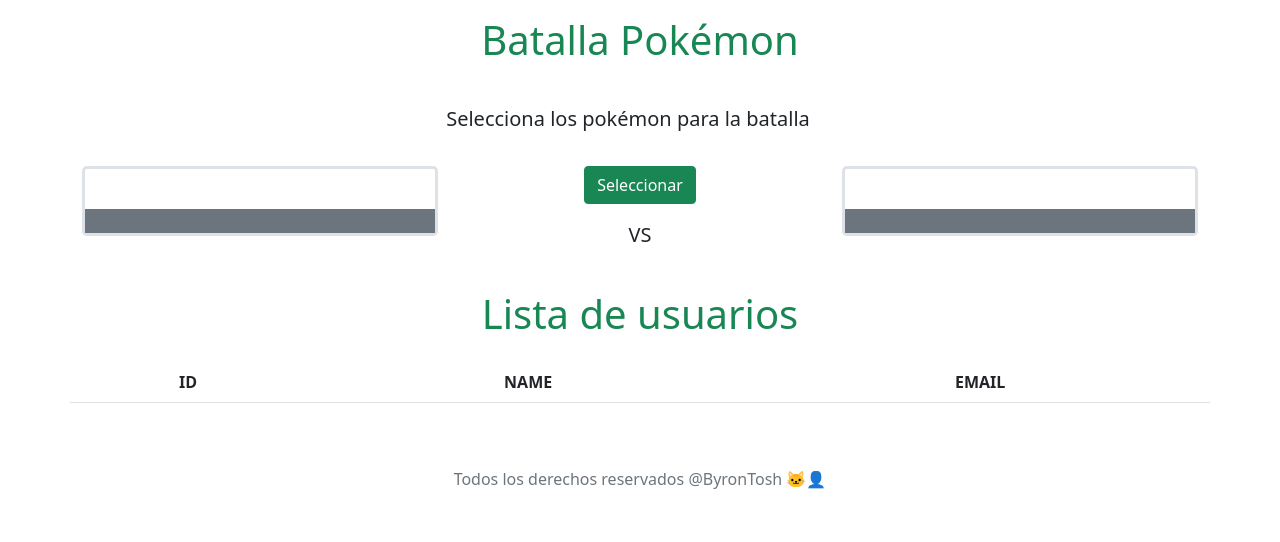
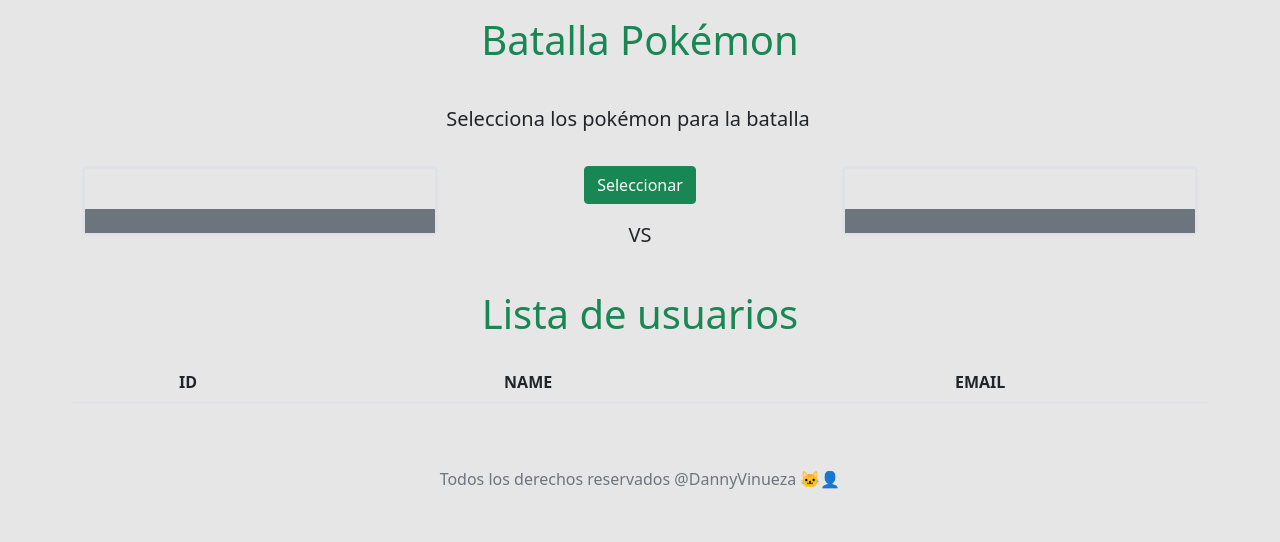
Before and after one commit to DannyVinueza/API, a plain HTML site: page index.html in a window 1280 px wide. Drawn offline with nearby package versions, Linux system fonts and the light colour scheme; no server answers.

Commit message:
Fin del laboratorio 1

```diff
--- a/estilos.css
+++ b/estilos.css
@@ -0,0 +1,3 @@
+body{
+    background-color: #d0cfcf80;
+}
--- a/index.html
+++ b/index.html
@@ -81,7 +81,7 @@
 
         <div class="row">
             <footer>
-                <p class="text-secondary py-5">Todos los derechos reservados @ByronTosh 🐱‍👤</p>
+                <p class="text-secondary py-5">Todos los derechos reservados @DannyVinueza 🐱‍👤</p>
             </footer>
         </div>
     </main>
```
